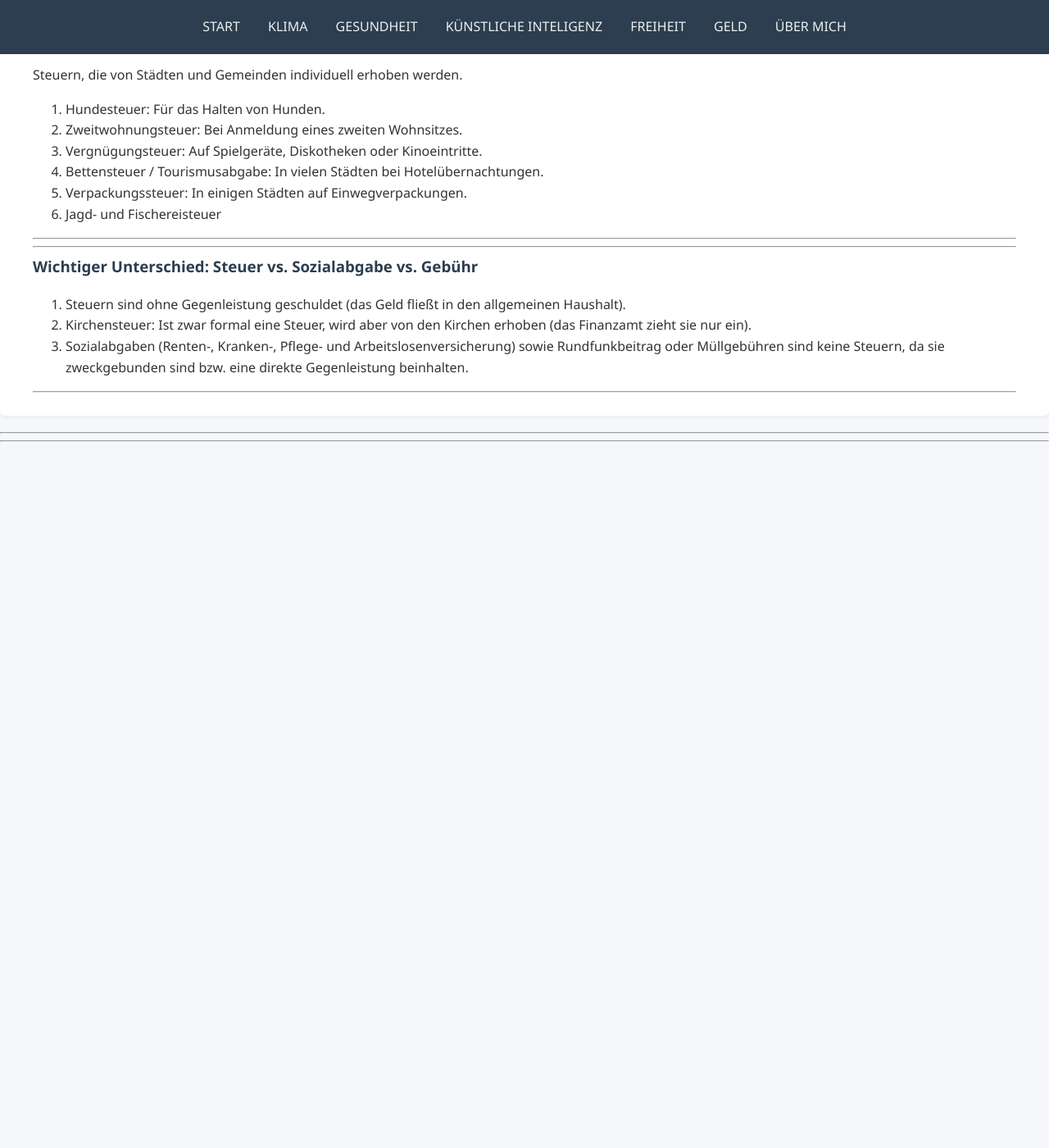
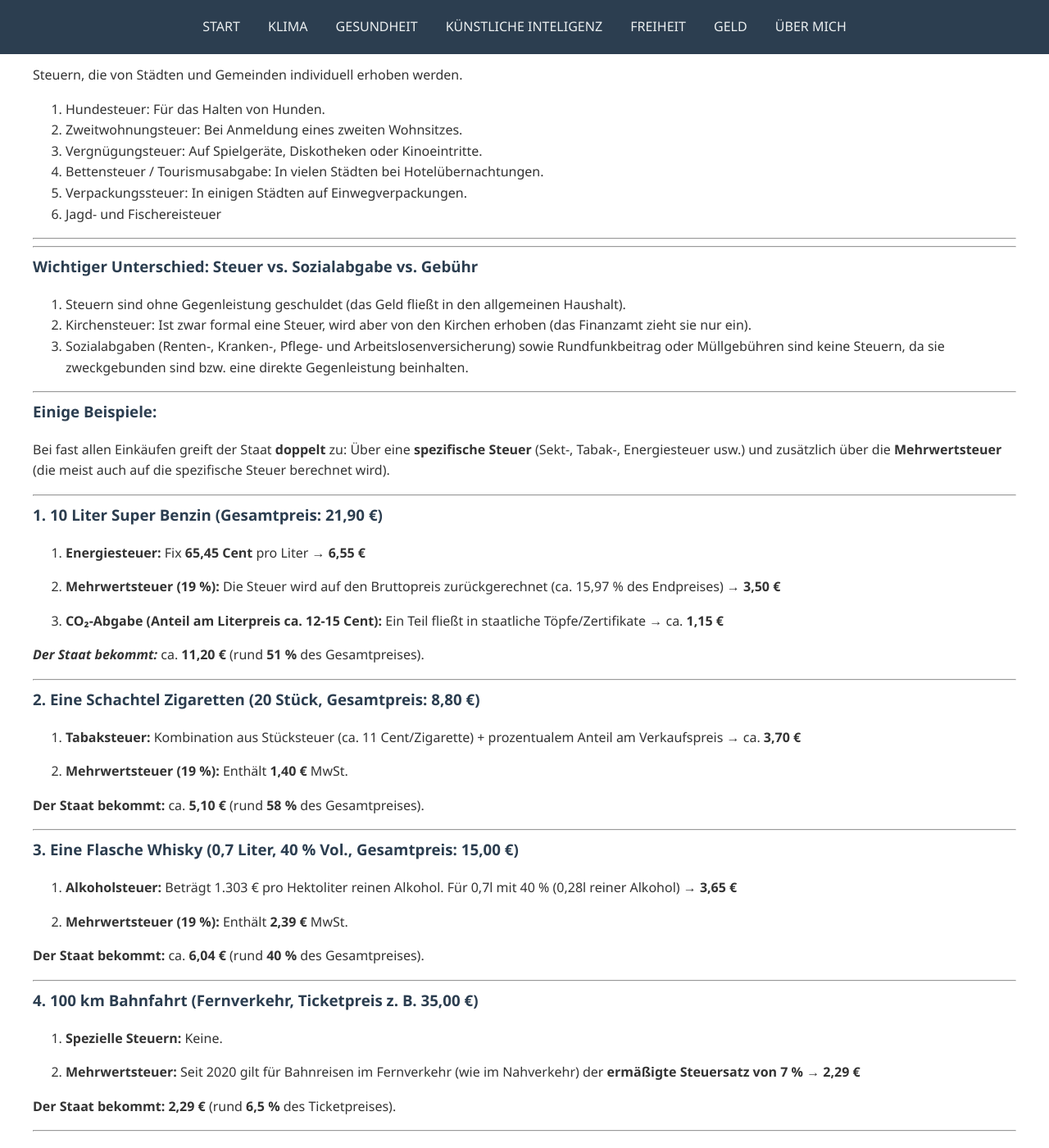
Before and after one commit to TheGermanTruth/TheGermanTruth, a Jekyll site: the page built from geld.md, in a window 1280 px wide and 1400 px high, scrolled down 5344 px. Shown: the whole window at 82% size. Built offline with Jekyll 4.4.1, drawn with Linux system fonts in a browser that asks for light colours; before the commit the page ends 5891 px from its top, so only the background shows below that.

Commit message:
Update geld.md

```diff
--- a/geld.md
+++ b/geld.md
@@ -135,6 +135,55 @@ Steuern, die von Städten und Gemeinden individuell erhoben werden.
 
 ---
 
+### Einige Beispiele:
+
+Bei fast allen Einkäufen greift der Staat **doppelt** zu: Über eine **spezifische Steuer** (Sekt-, Tabak-, Energiesteuer usw.) und zusätzlich über die
+**Mehrwertsteuer** (die meist auch auf die spezifische Steuer berechnet wird).
+
+---
+
+### 1. 10 Liter Super Benzin (Gesamtpreis: 21,90 €)
+
+1. **Energiesteuer:** Fix **65,45 Cent** pro Liter → **6,55 €**
+
+2. **Mehrwertsteuer (19 %):** Die Steuer wird auf den Bruttopreis zurückgerechnet (ca. 15,97 % des Endpreises) → **3,50 €**
+
+3. **CO₂-Abgabe (Anteil am Literpreis ca. 12-15 Cent):** Ein Teil fließt in staatliche Töpfe/Zertifikate → ca. **1,15 €**
+
+***Der Staat bekommt:*** ca. **11,20 €** (rund **51 %** des Gesamtpreises).
+
+---
+
+### 2. Eine Schachtel Zigaretten (20 Stück, Gesamtpreis: 8,80 €)
+
+1. **Tabaksteuer:** Kombination aus Stücksteuer (ca. 11 Cent/Zigarette) + prozentualem Anteil am Verkaufspreis → ca. **3,70 €**
+
+2. **Mehrwertsteuer (19 %):** Enthält **1,40 €** MwSt.
+
+**Der Staat bekommt:** ca. **5,10 €** (rund **58 %** des Gesamtpreises).
+
+---
+
+### 3. Eine Flasche Whisky (0,7 Liter, 40 % Vol., Gesamtpreis: 15,00 €)
+
+1. **Alkoholsteuer:** Beträgt 1.303 € pro Hektoliter reinen Alkohol. Für 0,7l mit 40 % (0,28l reiner Alkohol) → **3,65 €**
+
+2. **Mehrwertsteuer (19 %):** Enthält **2,39 €** MwSt.
+
+**Der Staat bekommt:** ca. **6,04 €** (rund **40 %** des Gesamtpreises).
+
+---
+
+### 4. 100 km Bahnfahrt (Fernverkehr, Ticketpreis z. B. 35,00 €)
+
+1. **Spezielle Steuern:** Keine.
+
+2. **Mehrwertsteuer:** Seit 2020 gilt für Bahnreisen im Fernverkehr (wie im Nahverkehr) der **ermäßigte Steuersatz von 7 %** → **2,29 €**
+
+**Der Staat bekommt: 2,29 €** (rund **6,5 %** des Ticketpreises).
+
+---
+
 </div>
 
 
```
